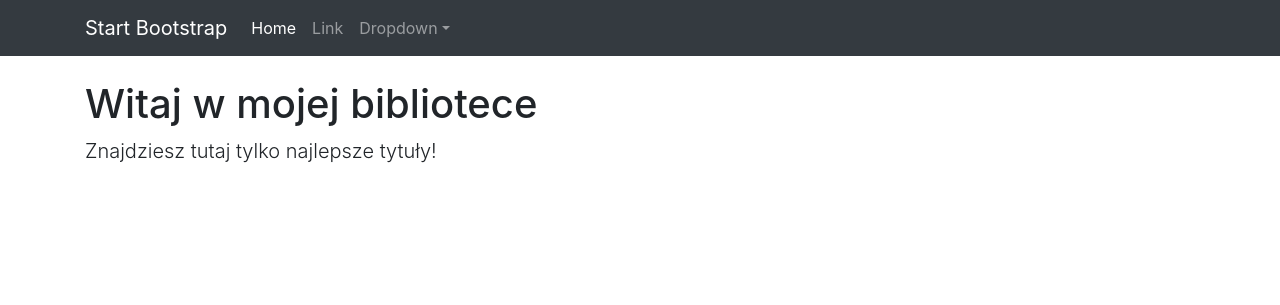
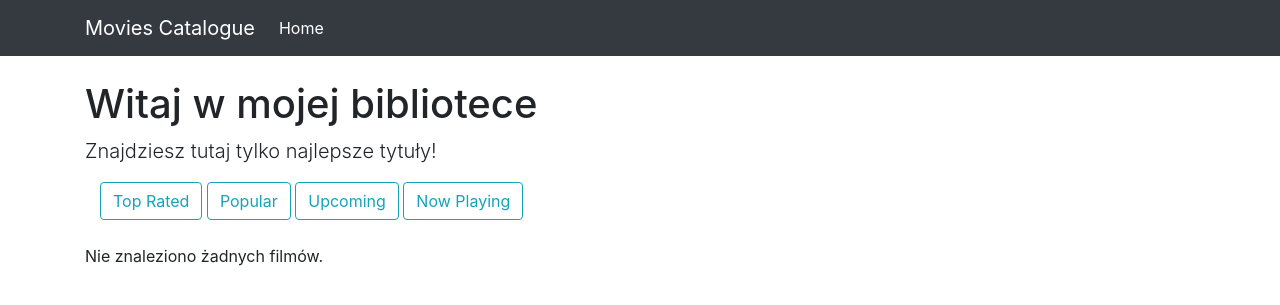
Before and after one commit to MarcinKozanecki/movies_catalogue, a Flask app: page / in a window 1280 px wide. Shown: the top 305 px of the page. Run offline with Flask 3, Linux system fonts and the light colour scheme; data that the repository does not hold is empty; some libraries are stand-ins or nearby versions.

Commit message:
koniec filmow

```diff
--- a/main.py
+++ b/main.py
@@ -1,10 +1,26 @@
-from flask import Flask, render_template
+from flask import Flask, render_template, request  # Upewnij się, że 'request' jest zaimportowane
+import tmdb_client
 
-app=Flask(__name__)
+app = Flask(__name__)
+
+@app.context_processor
+def utility_processor():
+    def tmdb_image_url(path, size):
+        return f"https://image.tmdb.org/t/p/{size}{path}" if path else ""
+    return {"tmdb_image_url": tmdb_image_url}
+
 @app.route('/')
 def homepage():
-    movies=[]
-    return render_template("homepage.html", movies=movies)
+    selected_list = request.args.get('list_type', 'popular')  # Pobieranie parametru 'list_type' z URL
+    print(f"Selected list: {selected_list}")  # Debugowanie wybranej listy
+    movies = tmdb_client.get_movies(how_many=8, list_type=selected_list)  # Przekazywanie 'list_type' do funkcji
+    return render_template("homepage.html", movies=movies, current_list=selected_list)
+
+@app.route("/movie/<movie_id>")
+def movie_details(movie_id):
+    details = tmdb_client.get_single_movie(movie_id)
+    cast = tmdb_client.get_movie_cast(movie_id)
+    return render_template("movie_details.html", movie=details, cast=cast)
 
 if __name__ == "__main__":
     app.run(debug=True)
--- a/templates/homepage.html
+++ b/templates/homepage.html
@@ -4,19 +4,30 @@
 <h1 class="mt-4">Witaj w mojej bibliotece</h1>
 <p class="lead">Znajdziesz tutaj tylko najlepsze tytuły!</p>
 
+<div class="col-lg-12 mb-4">
+    <a href="{{ url_for('homepage', list_type='top_rated') }}" class="btn btn-outline-info">Top Rated</a>
+    <a href="{{ url_for('homepage', list_type='popular') }}" class="btn btn-outline-info">Popular</a>
+    <a href="{{ url_for('homepage', list_type='upcoming') }}" class="btn btn-outline-info">Upcoming</a>
+    <a href="{{ url_for('homepage', list_type='now_playing') }}" class="btn btn-outline-info">Now Playing</a>
+</div>
+{% if movies %}
     <div class="row">
         {% for movie in movies %}
         <div class="col-lg-3 col-md-6 mb-4">
             <div class="card h-100">
-            <img class="card-img-top" src="{{ movie.image }}" alt="{{ movie.title }}">
+                <img class="card-img-top" src="{{ tmdb_image_url(movie.poster_path, 'w342') }}" alt="{{ movie.title }}">
                 <div class="card-body">
                     <h4 class="card-title">{{ movie.title }}</h4>
                 </div>
                 <div class="card-footer text-center">
-                <a href="#" class="btn btn-primary">Pokaż więcej</a>
+                    <a href="{{ url_for('movie_details', movie_id=movie.id) }}">Pokaż więcej</a>
                 </div>
             </div>
         </div>
         {% endfor %}
     </div>
+{% else %}
+    <p>Nie znaleziono żadnych filmów.</p>
+{% endif %}
+
 {% endblock %}
--- a/templates/index.html
+++ b/templates/index.html
@@ -5,7 +5,7 @@
         <meta name="viewport" content="width=device-width, initial-scale=1, shrink-to-fit=no" />
         <meta name="description" content="" />
         <meta name="author" content="" />
-        <title>Bare - Start Bootstrap Template</title>
+        <title>Movies Catalogue</title>
         <!-- Favicon-->
         <link rel="icon" type="image/x-icon" href="assets/favicon.ico" />
         <!-- Core theme CSS (includes Bootstrap)-->
@@ -15,34 +15,22 @@
         <!-- Responsive navbar-->
         <nav class="navbar navbar-expand-lg navbar-dark bg-dark">
             <div class="container">
-                <a class="navbar-brand" href="#">Start Bootstrap</a>
+                <a class="navbar-brand" href="#">Movies Catalogue</a>
                 <button class="navbar-toggler" type="button" data-bs-toggle="collapse" data-bs-target="#navbarSupportedContent" aria-controls="navbarSupportedContent" aria-expanded="false" aria-label="Toggle navigation"><span class="navbar-toggler-icon"></span></button>
                 <div class="collapse navbar-collapse" id="navbarSupportedContent">
                     <ul class="navbar-nav ms-auto mb-2 mb-lg-0">
                         <li class="nav-item"><a class="nav-link active" aria-current="page" href="#">Home</a></li>
-                        <li class="nav-item"><a class="nav-link" href="#">Link</a></li>
-                        <li class="nav-item dropdown">
-                            <a class="nav-link dropdown-toggle" id="navbarDropdown" href="#" role="button" data-bs-toggle="dropdown" aria-expanded="false">Dropdown</a>
-                            <ul class="dropdown-menu dropdown-menu-end" aria-labelledby="navbarDropdown">
-                                <li><a class="dropdown-item" href="#">Action</a></li>
-                                <li><a class="dropdown-item" href="#">Another action</a></li>
-                                <li><hr class="dropdown-divider" /></li>
-                                <li><a class="dropdown-item" href="#">Something else here</a></li>
-                            </ul>
-                        </li>
                     </ul>
                 </div>
             </div>
         </nav>
         <!-- Page Content -->
-            <div class="container">
-                {% block content %}
-                {% endblock %}
-            </div>
+        <div class="container">
+            {% block content %}
+            {% endblock %}
+        </div>
         <!-- Bootstrap core JS-->
         <script src="vendor/jquery/jquery.slim.min.js"></script>
         <script src="vendor/bootstrap/js/bootstrap.bundle.min.js"></script>
-        <!-- Core theme JS-->
-        <script src="js/scripts.js"></script>
     </body>
 </html>
--- /dev/null
+++ b/tmdb_client.py
@@ -0,0 +1,38 @@
+import requests
+
+API_TOKEN = "e1895c9c27ab079b2254dcedb85e65b6"
+
+# Funkcja do pobierania filmów z listy na podstawie typu (np. popular)
+def get_movies_list(list_type="popular"):
+    endpoint = f"https://api.themoviedb.org/3/movie/{list_type}?api_key=e1895c9c27ab079b2254dcedb85e65b6"
+    response = requests.get(endpoint)
+    response.raise_for_status()
+    return response.json()
+
+# Funkcja do pobierania filmów, która akceptuje argument `list_type`
+def get_movies(how_many, list_type="popular"):
+    data = get_movies_list(list_type)
+    return data["results"][:how_many]
+
+# Funkcja do pobierania pojedynczego filmu
+def get_single_movie(movie_id):
+    endpoint = f"https://api.themoviedb.org/3/movie/{movie_id}?api_key=e1895c9c27ab079b2254dcedb85e65b6"
+    response = requests.get(endpoint)
+
+    if response.status_code != 200:
+        print(f"Error fetching movie details: {response.text}")
+
+    return response.json()
+
+# Funkcja do pobierania obsady filmu
+def get_movie_cast(movie_id):
+    endpoint = f"https://api.themoviedb.org/3/movie/{movie_id}/credits?api_key=e1895c9c27ab079b2254dcedb85e65b6"
+    response = requests.get(endpoint)
+    if response.status_code != 200:
+        return []
+    data = response.json()
+    return data.get("cast", [])[:8]
+
+def get_poster_url(path, size):
+    base_url = "https://image.tmdb.org/t/p/"
+    return f"{base_url}{size}{path}"
```
Also changed, not shown: templates/movie_details.html (added, +45 -0 lines), zdjecie.PNG (renamed from zdjecie strony.PNG). Lines whose indentation alone changed are shown as unchanged.
